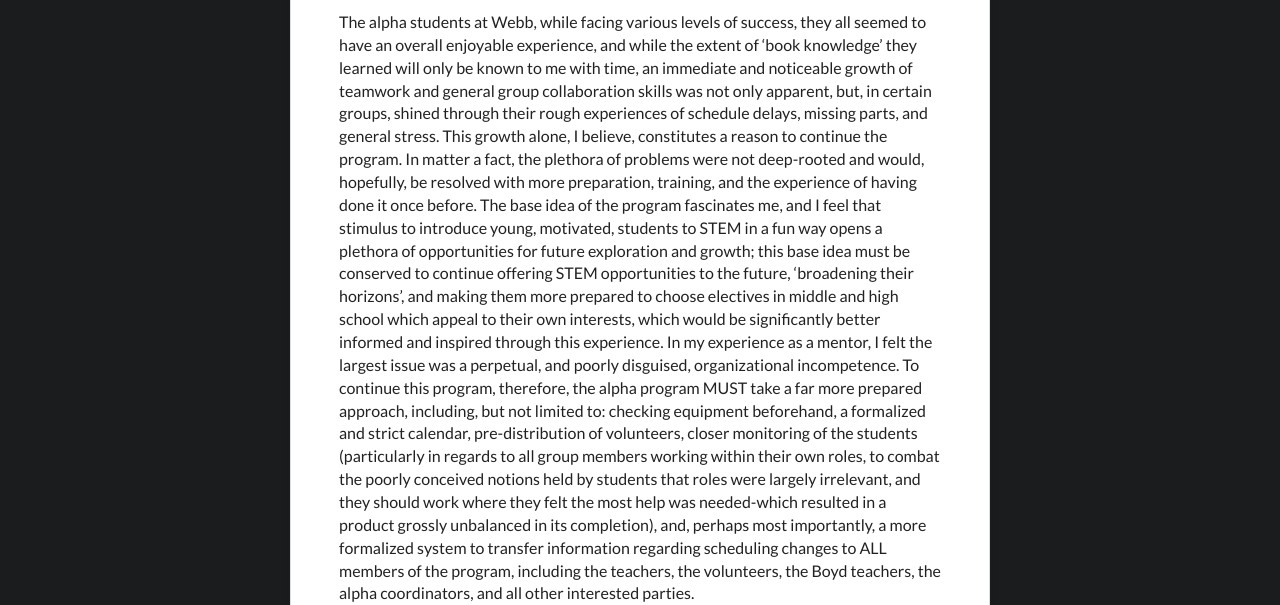
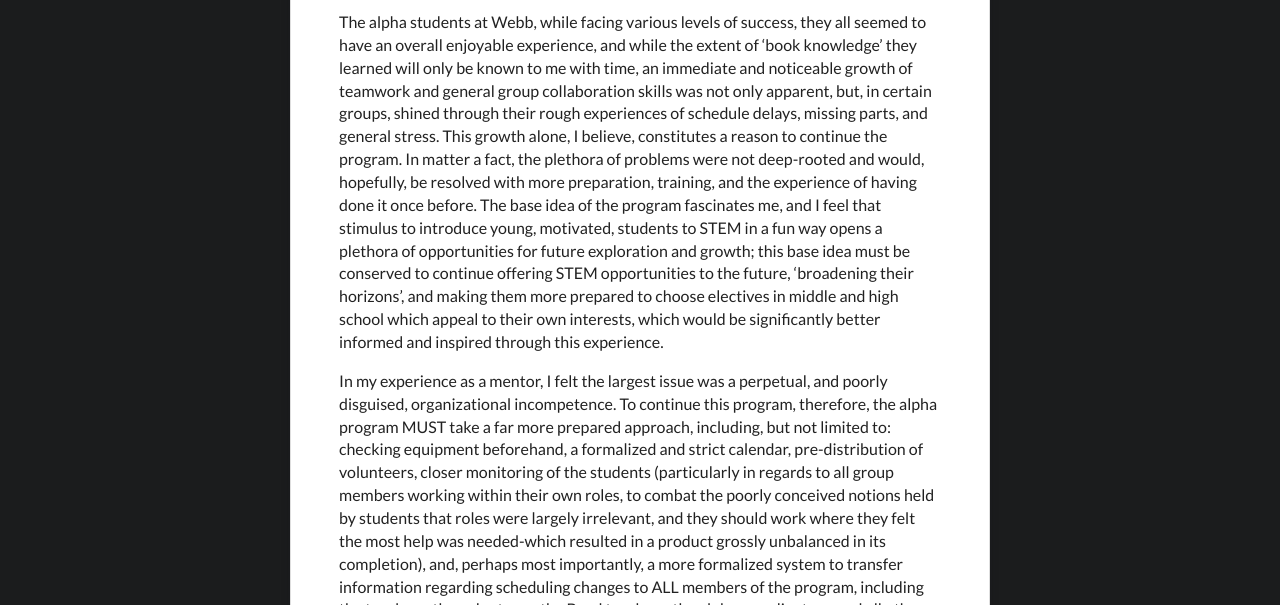
Before and after one commit to MBHS-Computer-Science-Association/humanities-blog, a website: page public/jarod.html in a window 1280 px wide. Shown: the part 195-800 px from the top of the page. Drawn offline with nearby package versions, Linux system fonts and the light colour scheme.

Commit message:
Forgot Basic HTML - fixed now

```diff
--- a/public/jarod.html
+++ b/public/jarod.html
@@ -51,8 +51,8 @@
 		<div class="ui raised very padded text container segment">
   			<h1 class="ui header">Mentoring Blog</h1>
   			<p>
-  				The alpha students at Webb, while facing various levels of success, they all seemed to have an overall enjoyable experience, and while the extent of ‘book knowledge’ they learned will only be known to me with time, an immediate and noticeable growth of teamwork and general group collaboration skills was not only apparent, but, in certain groups, shined through their rough experiences of schedule delays, missing parts, and general stress. This growth alone, I believe, constitutes a reason to continue the program. In matter a fact, the plethora of problems were not deep-rooted and would, hopefully, be resolved with more preparation, training, and the experience of having done it once before. The base idea of the program fascinates me, and I feel that stimulus to introduce young, motivated, students to STEM in a fun way opens a plethora of opportunities for future exploration and growth; this base idea must be conserved to continue offering STEM opportunities to the future, ‘broadening their horizons’, and making them more prepared to choose electives in middle and high school which appeal to their own interests, which would be significantly better informed and inspired through this experience.
-In my experience as a mentor, I felt the largest issue was a perpetual, and poorly disguised, organizational incompetence. To continue this program, therefore, the alpha program MUST take a far more prepared approach, including, but not limited to: checking equipment beforehand, a formalized and strict calendar, pre-distribution of volunteers, closer monitoring of the students (particularly in regards to all group members working within their own roles, to combat the poorly conceived notions held by students that roles were largely irrelevant, and they should work where they felt the most help was needed-which resulted in a product grossly unbalanced in its completion), and, perhaps most importantly, a more formalized system to transfer information regarding scheduling changes to ALL members of the program, including the teachers, the volunteers, the Boyd teachers, the alpha coordinators, and all other interested parties.
+  				The alpha students at Webb, while facing various levels of success, they all seemed to have an overall enjoyable experience, and while the extent of ‘book knowledge’ they learned will only be known to me with time, an immediate and noticeable growth of teamwork and general group collaboration skills was not only apparent, but, in certain groups, shined through their rough experiences of schedule delays, missing parts, and general stress. This growth alone, I believe, constitutes a reason to continue the program. In matter a fact, the plethora of problems were not deep-rooted and would, hopefully, be resolved with more preparation, training, and the experience of having done it once before. The base idea of the program fascinates me, and I feel that stimulus to introduce young, motivated, students to STEM in a fun way opens a plethora of opportunities for future exploration and growth; this base idea must be conserved to continue offering STEM opportunities to the future, ‘broadening their horizons’, and making them more prepared to choose electives in middle and high school which appeal to their own interests, which would be significantly better informed and inspired through this experience.</p>
+<p>In my experience as a mentor, I felt the largest issue was a perpetual, and poorly disguised, organizational incompetence. To continue this program, therefore, the alpha program MUST take a far more prepared approach, including, but not limited to: checking equipment beforehand, a formalized and strict calendar, pre-distribution of volunteers, closer monitoring of the students (particularly in regards to all group members working within their own roles, to combat the poorly conceived notions held by students that roles were largely irrelevant, and they should work where they felt the most help was needed-which resulted in a product grossly unbalanced in its completion), and, perhaps most importantly, a more formalized system to transfer information regarding scheduling changes to ALL members of the program, including the teachers, the volunteers, the Boyd teachers, the alpha coordinators, and all other interested parties.
 
   			</p>
 		</div>
```
